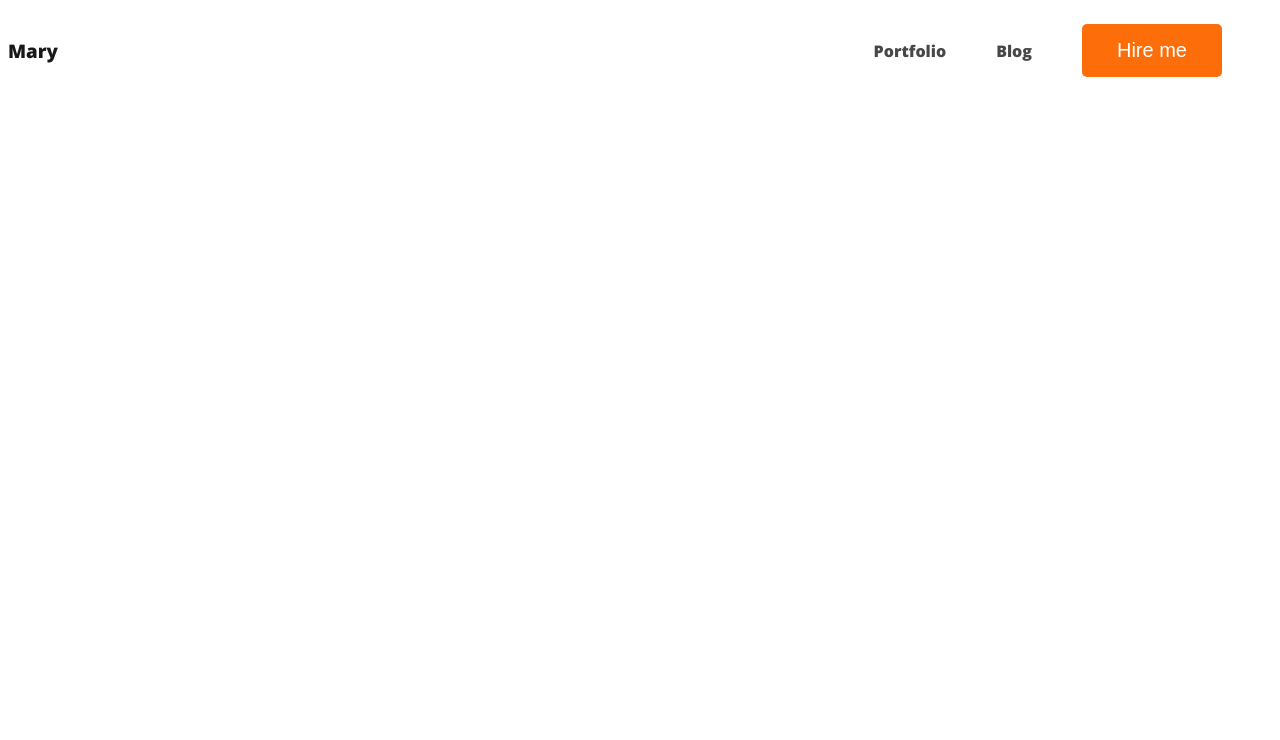
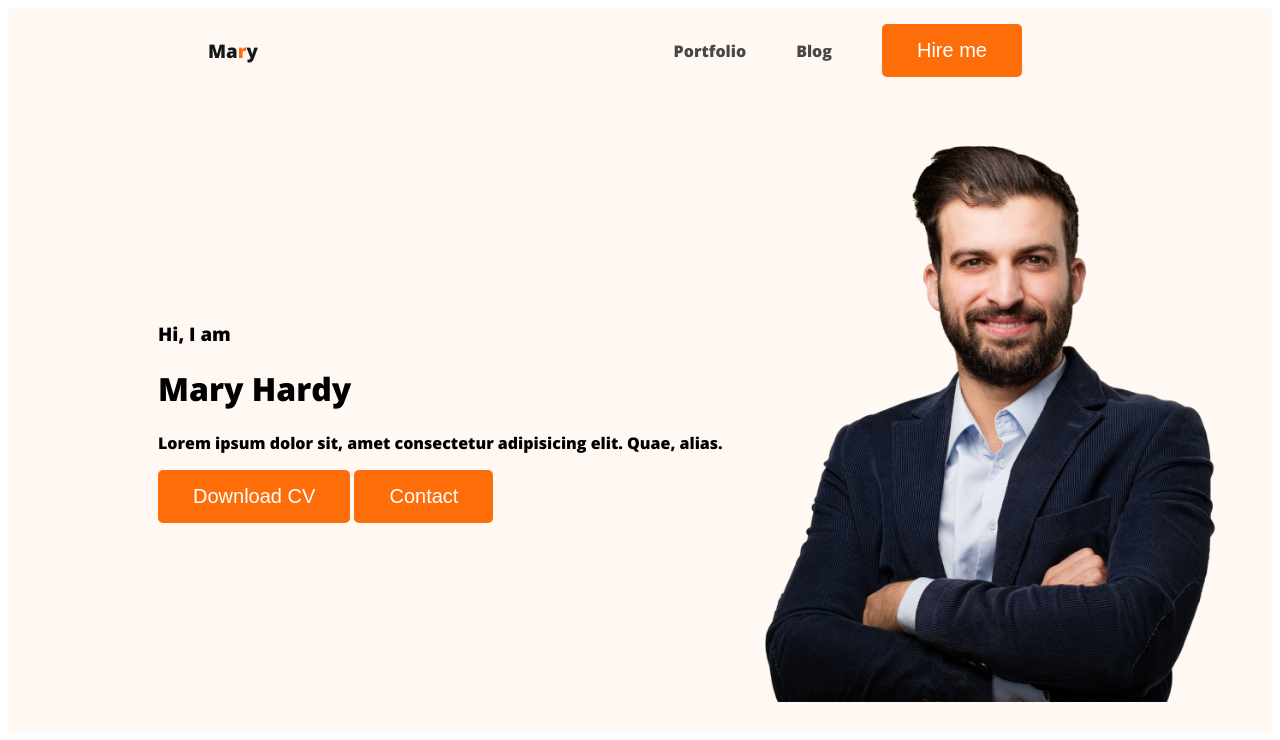
Before and after one commit to Yeasin7772/developer-portfolio, a plain HTML site: page index.html in a window 1280 px wide. Drawn offline with nearby package versions, Linux system fonts and the light colour scheme.

Commit message:
added banner

```diff
--- a/index.html
+++ b/index.html
@@ -13,15 +13,28 @@
 
 </head>
 <body>
-    <header>
+    <header class="header">
         <nav>
-            <h3 class="website-title">Ma<span class="ext-primary">r</span>y</h3>
+            <h3 class="website-title">Ma<span class="text-primary">r</span>y</h3>
             <ul>
                 <li><a href="">Portfolio</a></li>
                 <li><a href="">Blog</a></li>
                 <li><button class="btn-primary">Hire me</button></li>
             </ul>
         </nav>
+        <div class="banner">
+        <div class="banner-content">
+            <h3 class="banner-greeting"> Hi, I am</h3>
+        <h1 class="banner-title"> Mary Hardy</h1>
+        <p>Lorem ipsum dolor sit, amet consectetur adipisicing elit. Quae, alias.
+        </p>
+        <BUtton class="btn-primary">Download CV</BUtton>
+        <BUtton class="btn-primary">Contact</BUtton>
+
+
+        </div>
+        <img class="profile-pic" src="images/hardy.png" alt="">
+    </div>
 
 
     </header>
--- a/styles/portfolio.css
+++ b/styles/portfolio.css
@@ -33,6 +33,7 @@ nav{
     display: flex;
     justify-content: space-between;
     align-items: center;
+    margin: 0 200px;
 }
 nav > ul {
     display: flex;
@@ -48,3 +49,17 @@ nav a{
     text-decoration: none;
     color: #474747;
 }
+
+/* header related work */
+.header{
+    background-color: #FFF8F3;
+}
+.banner{
+    padding:30px 30px 30px 150px;
+    display: flex;
+    align-items: center;
+}
+
+.banner .profile-pic{
+    width: 500px;
+}
```
